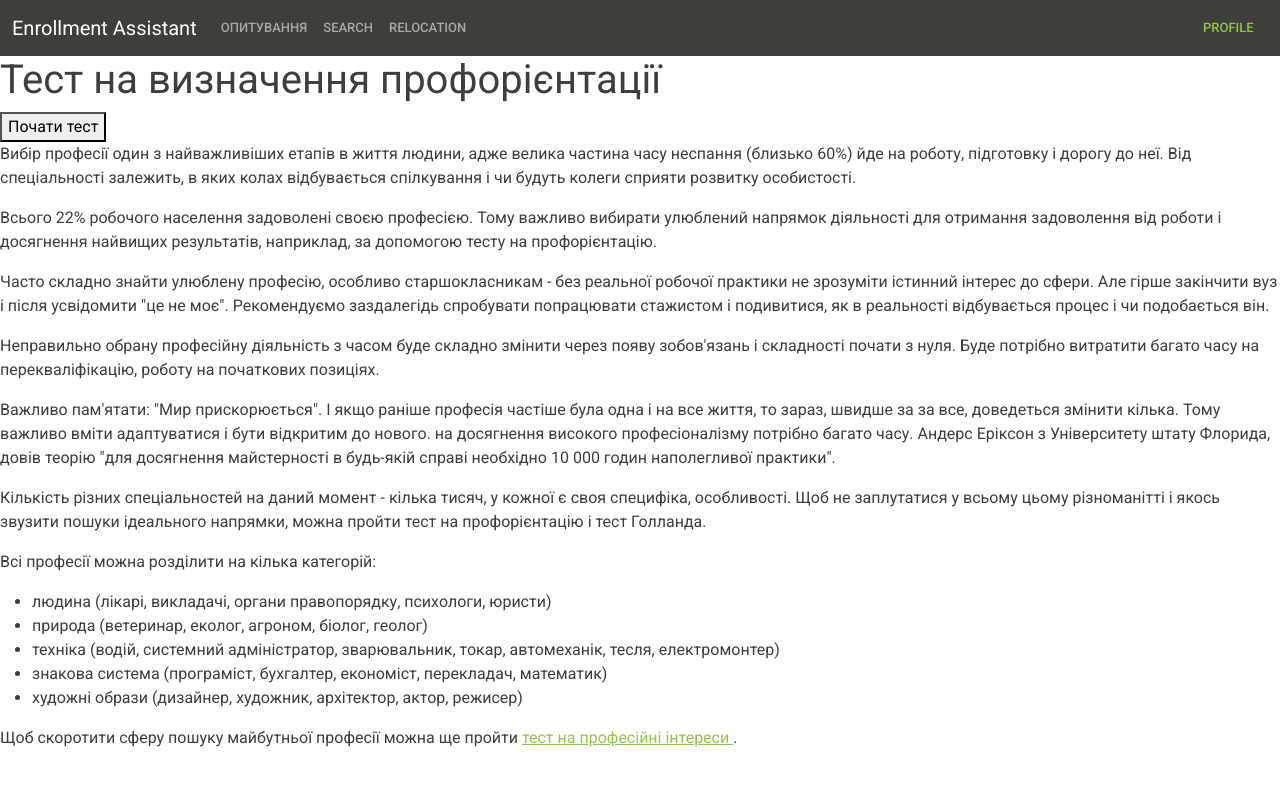
After one commit to evroandrew/Dp-217_Python, a Django app: page /questioning/ in a window 1280 px wide. The commit adds this page. Run offline with Django 3.2, Linux system fonts and the light colour scheme; some libraries are stand-ins or nearby versions.

Commit message:
working on ajax

```diff
--- a/enrollment_assistant/urls.py
+++ b/enrollment_assistant/urls.py
@@ -20,4 +20,6 @@ from . import views
 urlpatterns = [
     path('admin/', admin.site.urls),
     path('', views.index_view, name='index'),
+    path('questioning/', views.questioning_view, name='questioning'),
+    path('questioning_ajax/', views.questioning_ajax, name='questioning_ajax'),
 ]
--- a/enrollment_assistant/views.py
+++ b/enrollment_assistant/views.py
@@ -1,5 +1,19 @@
 from django.shortcuts import render
+from django.views.decorators.csrf import csrf_exempt
+import json
 
 
 def index_view(request):
     return render(request, "index.html")
+
+
+def questioning_view(request):
+    return render(request, "questioning.html")
+
+
+@csrf_exempt
+def questioning_ajax(request):
+    tmp = json.loads(request.read())
+    return render(request, "questioning_ajax.html",
+                  {'question': tmp['question'], 'answer_id_1': tmp['answer_id_1'], 'answer_id_2': tmp['answer_id_2'],
+                   'values': tmp['values'], 'result_1': tmp['result_1'], 'result_2': tmp['result_2']})
--- /dev/null
+++ b/static/js/questioning.js
@@ -0,0 +1,58 @@
+function ajaxRequest(values, answer_id) {
+    let csrf = $('input[name=csrfmiddlewaretoken]')[0].value;
+    if (typeof values == "undefined") {
+        values = {
+            "questions":
+                ["Ви б віддали перевагу:", "Ви б віддали перевагу:", "Ви б віддали перевагу:", "Ви б віддали перевагу:",
+                    "Ви б віддали перевагу:", "Ви б віддали перевагу:", "Ви б віддали перевагу:", "Ви б віддали перевагу:",
+                    "Ви б віддали перевагу:", "Ви б віддали перевагу:", "Ви б віддали перевагу:", "Ви б віддали перевагу:",
+                    "Ви б віддали перевагу:", "Ви б віддали перевагу:", "Ви б віддали перевагу:", "Ви б віддали перевагу:",
+                    "Ви б віддали перевагу:", "Ви б віддали перевагу:", "Ви б віддали перевагу:", "Ви б віддали перевагу:"],
+            "answers":
+                ["Доглядати за тваринами", "Керувати будь-яким видом техніки (автомобіль, літак, мотоцикл)",
+                    "Допомагати хворим", "Розробляти комп'ютерні програми і алгоритми",
+                    "Обробляти фотографії за допомогою комп'ютерних програм", "Стежити за станом, розвитком рослин",
+                    "Перевіряти справність систем літака перед вильотом", "Аналізувати і визначати найвигідніші способи доставки товарів в магазини",
+                    "Перевіряти правильність заповнення документів, договорів, довіреностей", "Вести свій блог або писати статті для різних видань",
+                    "Займатися розведенням і дресируванням породистих собак", "Навчати учнів або студентів",
+                    "Обробляти музичні композиції", "Знаходити несправності в автомобілях, ремонтувати їх і виконувати сервісне обслуговування",
+                    "Підбирати для туристів оптимальні місця відпочинку, проводити їм екскурсії", "Займатися оформленням виставок і вітрин",
+                    "Ремонтувати і налаштовувати комп'ютерну техніку", "Заниматься обработкой и анализом собранных данных",
+                    "Дослідити поведінку тварин в штучних лабораторних умовах", "Аналізувати зміни цін акцій на біржі",
+                    "Вивчати мікроорганізми і бактерії за допомогою сучасних мікроскопів", "Ремонтувати і налаштовувати комп'ютерну техніку",
+                    "Консультувати і допомагати людям за допомогою телефону довіри", "Стежити за курсами валют і акцій, брати участь в торгах",
+                    "Брати участь в театральних постановках", "Стежити за станом лісів, вчасно вживати заходів по їх відновленню",
+                    "Контролювати роботу промислового обладнання", "Стежити за правопорядком в громадських місцях, за дотриманням правил дорожнього руху",
+                    "Проводити оптимізацію роботи сайту, інтернет-магазину, складати продають тексти", "Займатися реставрацією історичних артефактів",
+                    "Проводити генетичні дослідження", "Під час залізничних поїздок і перельотів супроводжувати і допомагати пасажирам",
+                    "Займатися ландшафтним дизайном, архітектурою будівель", "Створювати нове обладнання для промисловості та вдосконалювати існуючі прилади",
+                    "Керувати туристичною групою в поході", "Продавати рідкісні товари, переконуючи клієнта купити",
+                    "Займатися прокладкою і монтажем оптоволоконних ліній", "Займатися розміткою даних і навчанням штучних нейронних мереж і штучного інтелекту",
+                    "Займатися генної модифікацією", "Створювати додатки для смартфонів"],
+            "result_id": [0, 1, 2, 3, 4, 0, 1, 2, 3, 4, 0, 2, 4, 1, 2, 4, 1, 3, 0, 3, 0, 1, 2, 3, 4, 0, 1, 2, 3, 4, 0, 2,
+                4, 1, 2, 4, 1, 3, 0, 3],
+            "result": []
+        };
+    } else {
+        values['result'] = values['result'] + answer_id
+    }
+    let SendInfo = {
+        question: values['questions'][0],
+        answer_id_1: values['answers'][0],
+        answer_id_2: values['answers'][1],
+        result_1: values['result_id'][0],
+        result_2: values['result_id'][1],
+        values: values
+    };
+    $.ajax({
+        type: "POST",
+        url: '/questioning_ajax/',
+        data: JSON.stringify(SendInfo),
+        contentType: "application/json; charset=utf-8",
+        dataType: 'json',
+        success: function (res) {
+            //console.log(JSON.parse(res));
+            $('#main_container').html(res);
+        }
+    });
+}
--- a/templates/base.html
+++ b/templates/base.html
@@ -5,7 +5,10 @@
     <meta charset="UTF-8">
     <title>Enrollment Assistant</title>
     <link rel="stylesheet" href="{% static 'css/bootstrap.min.css' %}">
+    <link rel="stylesheet" href="{% static 'css/questioning.css' %}">
     <link rel="stylesheet" href="{% static 'js/bootstrap.min.js' %}">
+    <link rel="stylesheet" href="{% static 'js/questioning.js' %}">
+    <script src="https://ajax.googleapis.com/ajax/libs/jquery/3.5.1/jquery.min.js"></script>
 </head>
 <body>
     <div id="base-container">
--- a/templates/base_header.html
+++ b/templates/base_header.html
@@ -1,14 +1,15 @@
 <nav class="navbar navbar-expand-lg navbar-dark bg-primary">
     <div class="container-fluid">
-    <a class="navbar-brand" href="">Enrollment Assistant</a>
-    <button class="navbar-toggler" type="button" data-bs-toggle="collapse" data-bs-target="#navbarColor01" aria-controls="navbarColor01" aria-expanded="false" aria-label="Toggle navigation">
+        <a class="navbar-brand" href="/">Enrollment Assistant</a>
+        <button class="navbar-toggler" type="button" data-bs-toggle="collapse" data-bs-target="#navbarColor01"
+                aria-controls="navbarColor01" aria-expanded="false" aria-label="Toggle navigation">
             <span class="navbar-toggler-icon"></span>
         </button>
 
         <div class="collapse navbar-collapse" id="navbarColor01">
             <ul class="navbar-nav me-auto">
                 <li class="nav-item">
-          <a class="nav-link" href="/survey">Survey</a>
+                    <a class="nav-link" href="/questioning">Опитування</a>
                 </li>
                 <li class="nav-item">
                     <a class="nav-link" href="/search">Search</a>
--- a/templates/index.html
+++ b/templates/index.html
@@ -5,13 +5,13 @@
 
         <div style="margin-bottom: 40px">
             <h5>
-                Survey
+                Тест на визначення профорієнтації
                 <svg xmlns="http://www.w3.org/2000/svg" width="16" height="16" fill="currentColor" class="bi bi-receipt" viewBox="0 0 16 16">
                     <path d="M1.92.506a.5.5 0 0 1 .434.14L3 1.293l.646-.647a.5.5 0 0 1 .708 0L5 1.293l.646-.647a.5.5 0 0 1 .708 0L7 1.293l.646-.647a.5.5 0 0 1 .708 0L9 1.293l.646-.647a.5.5 0 0 1 .708 0l.646.647.646-.647a.5.5 0 0 1 .708 0l.646.647.646-.647a.5.5 0 0 1 .801.13l.5 1A.5.5 0 0 1 15 2v12a.5.5 0 0 1-.053.224l-.5 1a.5.5 0 0 1-.8.13L13 14.707l-.646.647a.5.5 0 0 1-.708 0L11 14.707l-.646.647a.5.5 0 0 1-.708 0L9 14.707l-.646.647a.5.5 0 0 1-.708 0L7 14.707l-.646.647a.5.5 0 0 1-.708 0L5 14.707l-.646.647a.5.5 0 0 1-.708 0L3 14.707l-.646.647a.5.5 0 0 1-.801-.13l-.5-1A.5.5 0 0 1 1 14V2a.5.5 0 0 1 .053-.224l.5-1a.5.5 0 0 1 .367-.27zm.217 1.338L2 2.118v11.764l.137.274.51-.51a.5.5 0 0 1 .707 0l.646.647.646-.646a.5.5 0 0 1 .708 0l.646.646.646-.646a.5.5 0 0 1 .708 0l.646.646.646-.646a.5.5 0 0 1 .708 0l.646.646.646-.646a.5.5 0 0 1 .708 0l.646.646.646-.646a.5.5 0 0 1 .708 0l.509.509.137-.274V2.118l-.137-.274-.51.51a.5.5 0 0 1-.707 0L12 1.707l-.646.647a.5.5 0 0 1-.708 0L10 1.707l-.646.647a.5.5 0 0 1-.708 0L8 1.707l-.646.647a.5.5 0 0 1-.708 0L6 1.707l-.646.647a.5.5 0 0 1-.708 0L4 1.707l-.646.647a.5.5 0 0 1-.708 0l-.509-.51z"/>
                     <path d="M3 4.5a.5.5 0 0 1 .5-.5h6a.5.5 0 1 1 0 1h-6a.5.5 0 0 1-.5-.5zm0 2a.5.5 0 0 1 .5-.5h6a.5.5 0 1 1 0 1h-6a.5.5 0 0 1-.5-.5zm0 2a.5.5 0 0 1 .5-.5h6a.5.5 0 1 1 0 1h-6a.5.5 0 0 1-.5-.5zm0 2a.5.5 0 0 1 .5-.5h6a.5.5 0 0 1 0 1h-6a.5.5 0 0 1-.5-.5zm8-6a.5.5 0 0 1 .5-.5h1a.5.5 0 0 1 0 1h-1a.5.5 0 0 1-.5-.5zm0 2a.5.5 0 0 1 .5-.5h1a.5.5 0 0 1 0 1h-1a.5.5 0 0 1-.5-.5zm0 2a.5.5 0 0 1 .5-.5h1a.5.5 0 0 1 0 1h-1a.5.5 0 0 1-.5-.5zm0 2a.5.5 0 0 1 .5-.5h1a.5.5 0 0 1 0 1h-1a.5.5 0 0 1-.5-.5z"/>
                 </svg>
             </h5>
-            Description of survey
+            Пройти опитування для вибору напрямків і спеціальностей відповідних для вас
         </div>
 
         <div style="margin-bottom: 40px">
--- /dev/null
+++ b/templates/questioning.html
@@ -0,0 +1,80 @@
+{% extends 'base.html' %}
+{% load static %}
+{% block content %}
+    <script type="text/javascript" src="{% static 'js/questioning.js' %}"></script>
+    <div id="main_container">
+        <div id="index-content">
+            <h1 class="q__h1"> Тест на визначення профорієнтації</h1>
+        </div>
+        <div class="q__btn-bar">
+            <button type="button" onClick="ajaxRequest()" class="c-button">Почати тест</button>
+            {% csrf_token %}
+        </div>
+        <div class="q__description" itemprop="description">
+            <p>
+                Вибір професії один з найважливіших етапів в життя
+                людини, адже велика частина часу неспання (близько 60%) йде на роботу, підготовку і дорогу до неї.
+                Від спеціальності залежить, в яких колах відбувається спілкування і чи будуть колеги сприяти розвитку
+                особистості.
+            </p>
+            <p>
+                Всього 22% робочого населення задоволені своєю професією. Тому
+                важливо вибирати улюблений напрямок діяльності для отримання задоволення від роботи і досягнення
+                найвищих
+                результатів, наприклад, за допомогою тесту на профорієнтацію.
+            </p>
+            <p>
+                Часто складно знайти улюблену професію, особливо старшокласникам - без реальної робочої практики не
+                зрозуміти
+                істинний інтерес до сфери. Але гірше закінчити вуз і після усвідомити "це не моє". Рекомендуємо
+                заздалегідь
+                спробувати попрацювати стажистом і подивитися, як в реальності відбувається процес і чи подобається він.
+            </p>
+            <p>
+                Неправильно обрану професійну діяльність з часом буде складно змінити через появу
+                зобов'язань і складності почати з нуля. Буде потрібно витратити багато часу на перекваліфікацію, роботу
+                на
+                початкових позиціях.
+            </p>
+            <p>
+                Важливо пам'ятати: "Мир прискорюється". І якщо раніше професія частіше була одна і на все життя, то
+                зараз,
+                швидше за
+                за все, доведеться змінити кілька. Тому важливо вміти адаптуватися і бути відкритим до нового. на
+                досягнення високого професіоналізму потрібно багато часу. Андерс Еріксон з Університету штату Флорида,
+                довів теорію "для досягнення майстерності в будь-якій справі необхідно 10 000 годин наполегливої
+                практики".
+            </p>
+            <p>
+                Кількість різних спеціальностей на даний момент - кілька тисяч, у кожної є своя специфіка,
+                особливості. Щоб не заплутатися у всьому цьому різноманітті і якось звузити пошуки ідеального напрямки,
+                можна пройти тест на профорієнтацію і тест Голланда.
+            </p>
+            <p>
+                Всі професії можна розділити на кілька категорій:
+            </p>
+            <ul>
+                <li>
+                    людина (лікарі, викладачі, органи правопорядку, психологи, юристи)
+                </li>
+                <li>
+                    природа (ветеринар, еколог, агроном, біолог, геолог)
+                </li>
+                <li>
+                    техніка (водій, системний адміністратор, зварювальник, токар, автомеханік, тесля, електромонтер)
+                </li>
+                <li>
+                    знакова система (програміст, бухгалтер, економіст, перекладач, математик)
+                </li>
+                <li>
+                    художні образи (дизайнер, художник, архітектор, актор, режисер)
+                </li>
+            </ul>
+            <p>
+                Щоб скоротити сферу пошуку майбутньої професії можна ще пройти <a
+                    href="/ questioning / professional-interests-aptitudes-and-abilities /"> тест на професійні
+                інтереси </a>.
+            </p>
+        </div>
+    </div>
+{% endblock %}
```
Also changed, not shown: templates/questioning_ajax.html (added, +7 -0 lines). Lines whose indentation alone changed are shown as unchanged.
